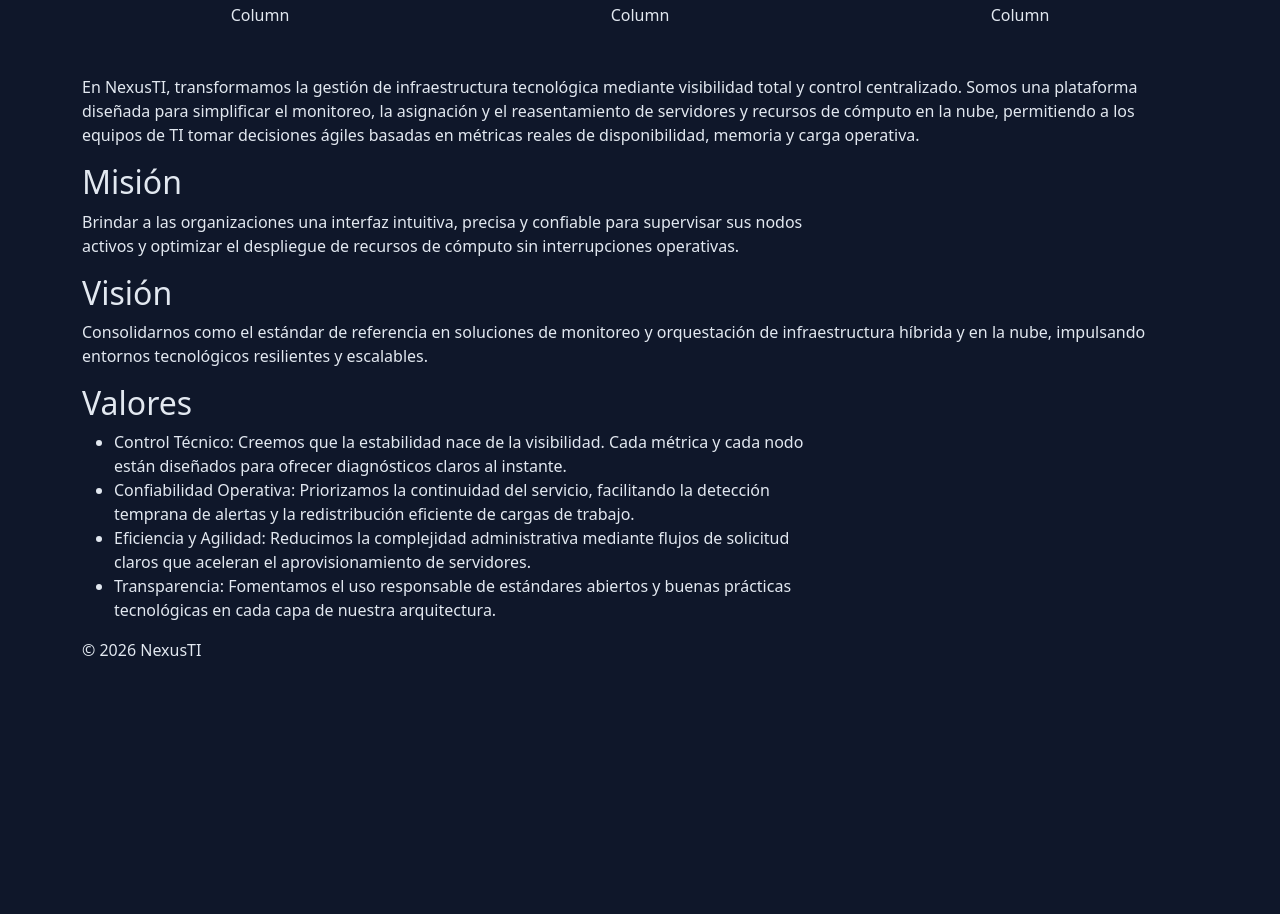
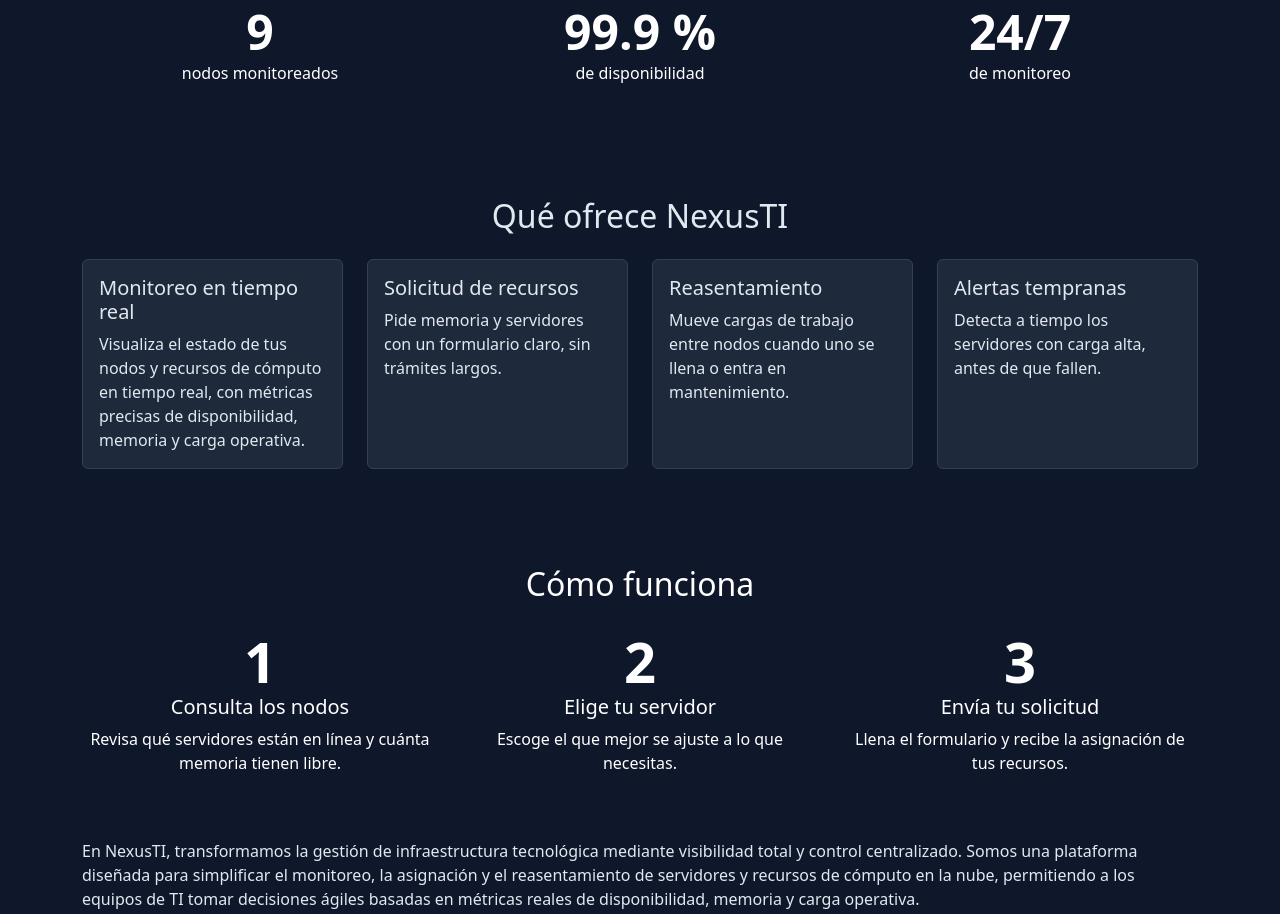
Before and after one commit to Emi1ixnx/Proyecto-final-DW, a plain HTML site: page index.html in a window 1280 px wide. Shown: the part 1075-1989 px from the top of the page. Before the commit the page ends 1753 px from the top, so only its background shows below. Drawn offline with nearby package versions, Linux system fonts and the light colour scheme.

Commit message:
Index terminado

```diff
--- a/index.html
+++ b/index.html
@@ -60,13 +60,80 @@
         <section class="py-5">
             <div class="row text-center g-4">
                 <div class="col-md-4">
-                        Column
+                    <p class="display-5 fw-bold mb-0 text-white">9</p>
+                    <p class="text-white">nodos monitoreados</p>
                 </div>
                 <div class="col-md-4">
-                        Column
+                    <p class="display-5 fw-bold mb-0 text-white">99.9 %</p>
+                    <p class="text-white">de disponibilidad</p>
                 </div>
                 <div class="col-md-4">
-                        Column
+                    <p class="display-5 fw-bold mb-0 text-white">24/7</p>
+                    <p class="text-white">de monitoreo</p>
+                </div>
+            </div>
+        </section>
+
+        <section class="py-5">
+            <h2 class="text-center mb-4">Qué ofrece NexusTI</h2>
+            <div class="row g-4">
+                <div class="col-md-6 col-lg-3">
+                    <div class="card h-100">
+                        <div class="card-body">
+                            <h5 class="card-title">Monitoreo en tiempo real</h5>
+                            <p class="card-text">Visualiza el estado de tus nodos y recursos de cómputo en tiempo
+                                real, con métricas precisas de disponibilidad, memoria y carga operativa.</p>
+                        </div>
+                    </div>
+                </div>
+                <div class="col-md-6 col-lg-3">
+                    <div class="card h-100">
+                        <div class="card-body">
+                            <h5 class="card-title">Solicitud de recursos</h5>
+                            <p class="card-text">Pide memoria y servidores con un formulario claro, sin trámites
+                                largos.</p>
+                        </div>
+                    </div>
+                </div>
+                <div class="col-md-6 col-lg-3">
+                    <div class="card h-100">
+                        <div class="card-body">
+                            <h5 class="card-title">Reasentamiento</h5>
+                            <p class="card-text">Mueve cargas de trabajo entre nodos cuando uno se llena o entra en
+                                mantenimiento.</p>
+                        </div>
+                    </div>
+                </div>
+                <div class="col-md-6 col-lg-3">
+                    <div class="card h-100">
+                        <div class="card-body">
+                            <h5 class="card-title">Alertas tempranas</h5>
+                            <p class="card-text">Detecta a tiempo los servidores con carga alta, antes de que
+                                fallen.</p>
+                        </div>
+                    </div>
+                </div>
+            </div>
+        </section>
+
+        <!-- Cómo funciona -->
+        <section class="py-5" id="como-funciona">
+            <h2 class="text-center mb-4 text-white">Cómo funciona</h2>
+            <div class="row text-center g-4">
+                <div class="col-md-4">
+                    <p class="display-4 fw-bold mb-0 text-white">1</p>
+                    <h5 class="text-white">Consulta los nodos</h5>
+                    <p class="text-white">Revisa qué servidores están en línea y cuánta memoria tienen libre.</p>
+                </div>
+                <div class="col-md-4">
+                    <p class="display-4 fw-bold mb-0 text-white">2</p>
+                    <h5 class="text-white">Elige tu servidor</h5>
+                    <p class="text-white">Escoge el que mejor se ajuste a lo que necesitas.</p>
+                </div>
+                <div class="col-md-4">
+                    <p class="display-4 fw-bold mb-0 text-white">3</p>
+                    <h5 class="text-white">Envía tu solicitud</h5>
+                    <p class="text-white">Llena el formulario y recibe la asignación de tus recursos.</p>
                 </div>
             </div>
         </section>
@@ -117,6 +184,14 @@
 
         </section>
 
+        <!-- Llamado final -->
+        <section class="py-5 text-center" id="empieza-hoy">
+            <h2 class="text-white">Empieza hoy</h2>
+            <p class="lead text-white mb-4">Solicita tu servidor en unos minutos y mantén el control de tu
+                infraestructura.</p>
+            <a href="views/solicitudes.html" class="btn btn-primary btn-lg px-4">Solicitar un servidor</a>
+        </section>
+
         <footer>
             <p>&copy; 2026 NexusTI</p>
         </footer>
```
Lines whose indentation alone changed are shown as unchanged.
